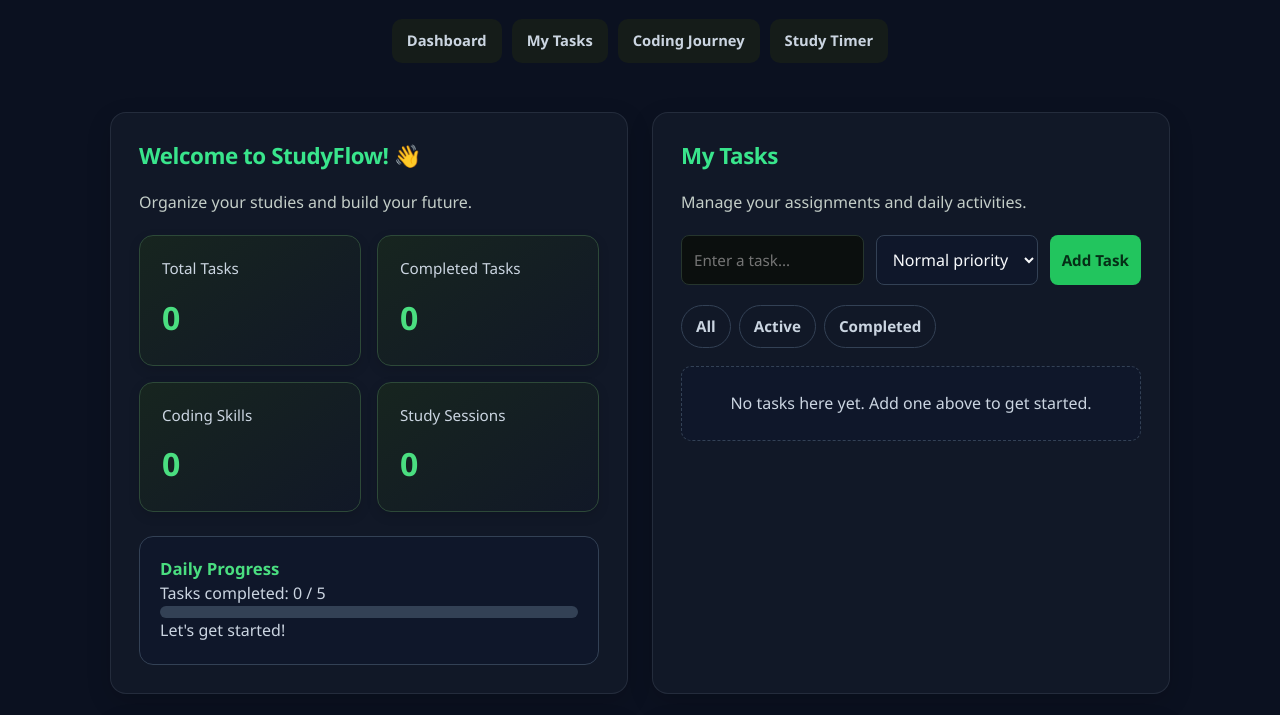
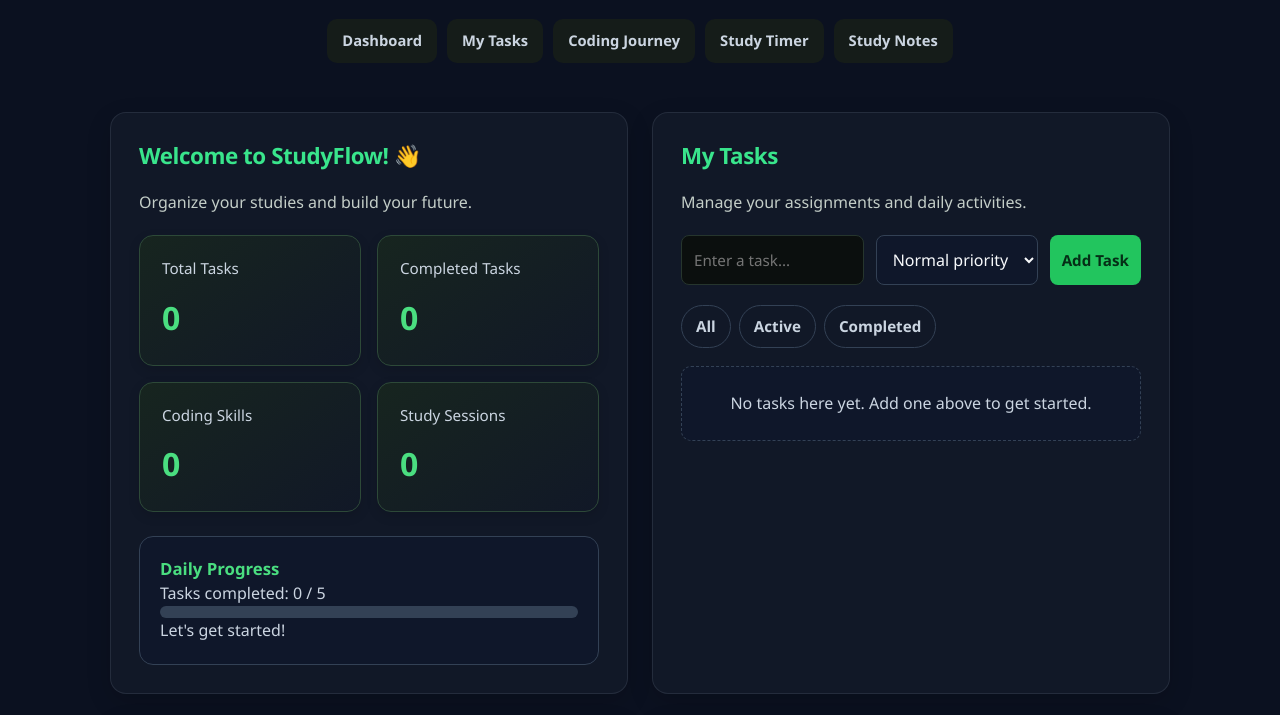
Before and after one commit to fountainodin/StudyFlow, a plain HTML site: page index.html in a window 1280 px wide. Shown: the part 135-850 px from the top of the page. Drawn offline with Linux system fonts and the light colour scheme.

Commit message:
add notes link to nav

```diff
--- a/index.html
+++ b/index.html
@@ -25,6 +25,7 @@
         <a href="#tasks">My Tasks</a>
         <a href="#coding">Coding Journey</a>
         <a href="#study">Study Timer</a>
+        <a href="#notes">Study Notes</a>
     </nav>
 
     <!-- Main Website Content -->
```
